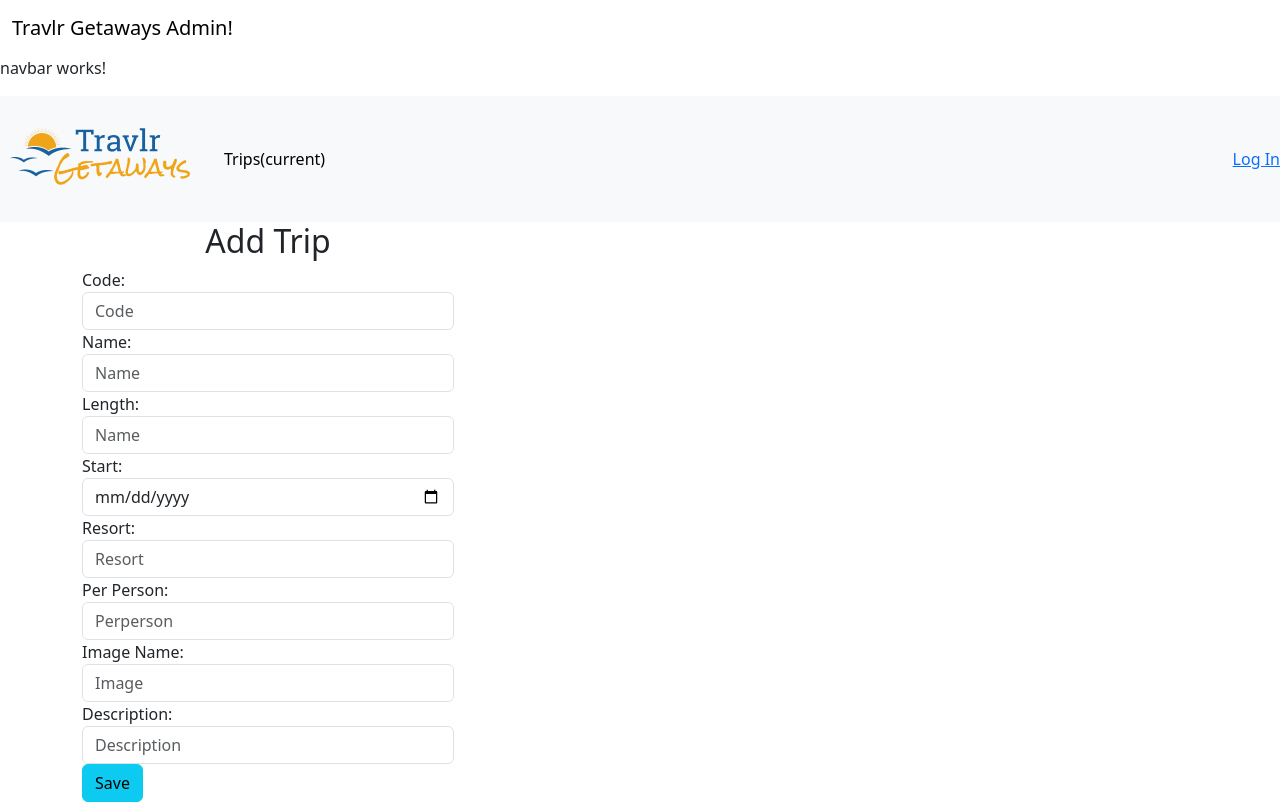
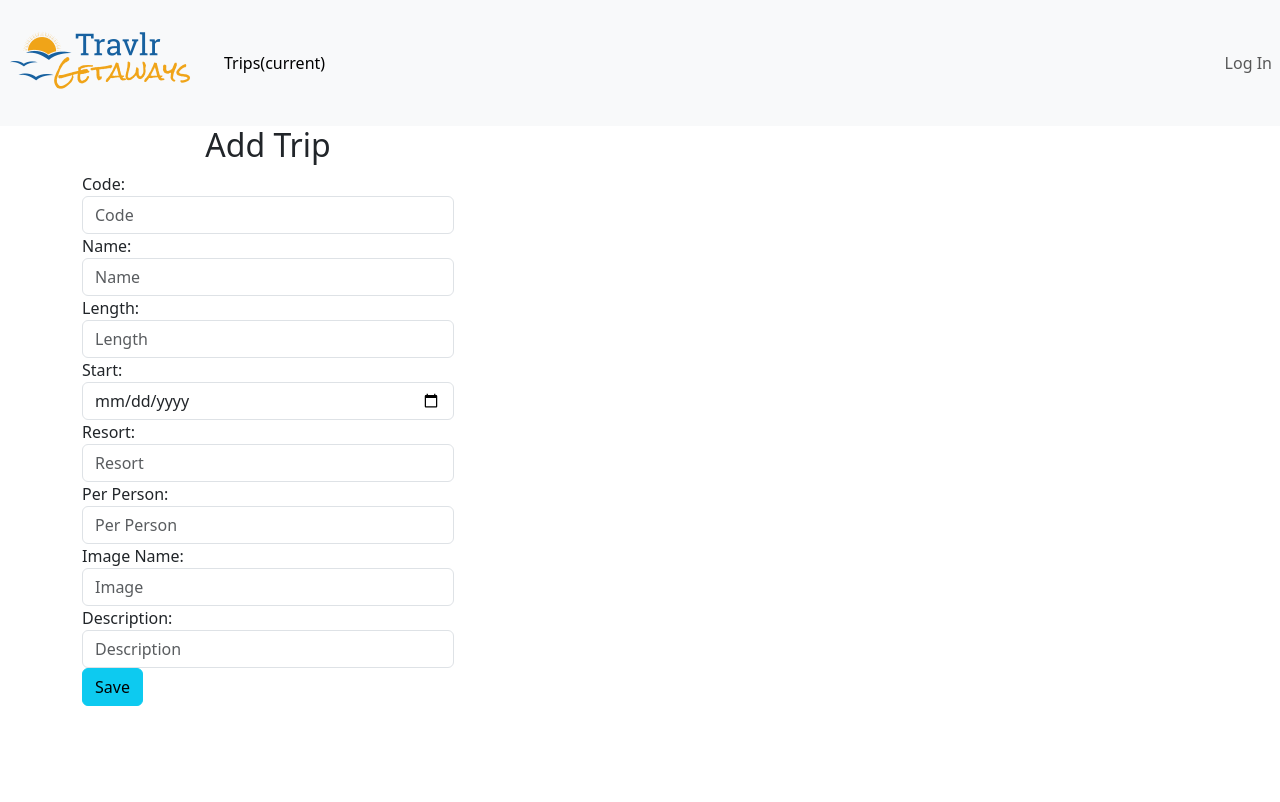
Before and after one commit to CodeJR911/CS-465-Full-Stack-Development-I, an Angular app in the folder app_admin/: page /add-trip in a window 1280 px wide. Built offline with nearby package versions, Linux system fonts and the light colour scheme.

Commit message:
updates to clean up component code

```diff
--- a/app_admin/src/app/add-trip/add-trip.component.html
+++ b/app_admin/src/app/add-trip/add-trip.component.html
@@ -7,8 +7,7 @@
             <label>Code:</label>
             <input type="text" formControlName="code"
                 placeholder="Code" class="form-control"
-                [ngClass]="{ 'is-invalid': submitted && f['code'].errors
-}">
+                [ngClass]="{ 'is-invalid': submitted && f['code'].errors }">
             <div *ngIf="submitted && f['code'].errors">
                 <div *ngIf="f['code'].errors?.['required']">
                     Trip Code is required
@@ -19,8 +18,7 @@
             <label>Name:</label>
             <input type="text" formControlName="name"
                 placeholder="Name" class="form-control"
-            [ngClass]="{ 'is-invalid': submitted && f['name'].errors
-}">
+                [ngClass]="{ 'is-invalid': submitted && f['name'].errors }">
             <div *ngIf="submitted && f['name'].errors">
                 <div *ngIf="f['name'].errors?.['required']">
                     Name is required
@@ -30,25 +28,22 @@
         <div class="form-group">
             <label>Length:</label>
             <input type="text" formControlName="length"
-            placeholder="Name" class="form-control"
-            [ngClass]="{ 'is-invalid': submitted && f['length'].errors
-}">
+                placeholder="Length" class="form-control"
+                [ngClass]="{ 'is-invalid': submitted && f['length'].errors }">
             <div *ngIf="submitted && f['length'].errors">
                 <div *ngIf="f['length'].errors?.['required']">
                     Length is required
                 </div>
             </div>
         </div>
-
         <div class="form-group">
             <label>Start:</label>
             <input type="date" formControlName="start"
                 placeholder="Start" class="form-control"
-            [ngClass]="{ 'is-invalid': submitted && f['start'].errors
-}">
+                [ngClass]="{ 'is-invalid': submitted && f['start'].errors }">
             <div *ngIf="submitted && f['start'].errors">
                 <div *ngIf="f['start'].errors?.['required']">
-                Date is required
+                    Start Date is required
                 </div>
             </div>
         </div>
@@ -56,8 +51,7 @@
             <label>Resort:</label>
             <input type="text" formControlName="resort"
                 placeholder="Resort" class="form-control"
-            [ngClass]="{ 'is-invalid': submitted && f['resort'].errors
-}">
+                [ngClass]="{ 'is-invalid': submitted && f['resort'].errors }">
             <div *ngIf="submitted && f['resort'].errors">
                 <div *ngIf="f['resort'].errors?.['required']">
                     Resort is required
@@ -67,22 +61,19 @@
         <div class="form-group">
             <label>Per Person:</label>
             <input type="text" formControlName="perPerson"
-            placeholder="Perperson" class="form-control"
-            [ngClass]="{ 'is-invalid': submitted &&
-f['perPerson'].errors }">
+                placeholder="Per Person" class="form-control"
+                [ngClass]="{ 'is-invalid': submitted && f['perPerson'].errors }">
             <div *ngIf="submitted && f['perPerson'].errors">
                 <div *ngIf="f['perPerson'].errors?.['required']">
                     Per Person is required
                 </div>
             </div>
         </div>
-
         <div class="form-group">
             <label>Image Name:</label>
             <input type="text" formControlName="image"
                 placeholder="Image" class="form-control"
-            [ngClass]="{ 'is-invalid': submitted && f['image'].errors
-}">
+                [ngClass]="{ 'is-invalid': submitted && f['image'].errors }">
             <div *ngIf="submitted && f['image'].errors">
                 <div *ngIf="f['image'].errors?.['required']">
                     Image Name is required
@@ -93,8 +84,7 @@ f['perPerson'].errors }">
             <label>Description:</label>
             <input type="text" formControlName="description"
                 placeholder="Description" class="form-control"
-                [ngClass]="{ 'is-invalid': submitted &&
-f['description'].errors }">
+                [ngClass]="{ 'is-invalid': submitted && f['description'].errors }">
             <div *ngIf="submitted && f['description'].errors">
                 <div *ngIf="f['description'].errors?.['required']">
                     Description is required
--- a/app_admin/src/app/app.component.html
+++ b/app_admin/src/app/app.component.html
@@ -1,12 +1,4 @@
-<!-- <h1>{{ title }}</h1> -->
-<nav class="navbar navbar-default">
-    <div class="container-fluid">
-      <a class="navbar-brand" href="#">{{ title }}</a>
-    </div>
-  </nav>
-  <app-navbar></app-navbar>
-  <div class="container">
-<!-- <app-trip-listing></app-trip-listing> -->
-
-    <router-outlet></router-outlet>
-  </div>
+<app-navbar></app-navbar>
+<div class="container">
+  <router-outlet></router-outlet>
+</div>
--- a/app_admin/src/app/edit-trip/edit-trip.component.html
+++ b/app_admin/src/app/edit-trip/edit-trip.component.html
@@ -1,37 +1,36 @@
 <div class="col-md-4">
     <h2 class="text-center">Edit Trip</h2>
-    <form *ngIf="editForm" [formGroup]="editForm"(ngSubmit)="onSubmit()">
+    <form *ngIf="editForm" [formGroup]="editForm" (ngSubmit)="onSubmit()">
 
         <div class="form-group">
             <label>Code:</label>
             <input type="text" formControlName="code"
                 placeholder="Code" class="form-control"
-                [ngClass]="{ 'is-invalid': submitted && f['code'].errors
-}">
+                [ngClass]="{ 'is-invalid': submitted && f['code'].errors }">
             <div *ngIf="submitted && f['code'].errors">
                 <div *ngIf="f['code'].errors?.['required']">
                     Trip Code is required
                 </div>
             </div>
         </div>
+
         <div class="form-group">
             <label>Name:</label>
             <input type="text" formControlName="name"
                 placeholder="Name" class="form-control"
-            [ngClass]="{ 'is-invalid': submitted && f['name'].errors
-}">
+                [ngClass]="{ 'is-invalid': submitted && f['name'].errors }">
             <div *ngIf="submitted && f['name'].errors">
                 <div *ngIf="f['name'].errors?.['required']">
                     Name is required
                 </div>
             </div>
         </div>
+
         <div class="form-group">
             <label>Length:</label>
             <input type="text" formControlName="length"
-            placeholder="Name" class="form-control"
-            [ngClass]="{ 'is-invalid': submitted && f['length'].errors
-}">
+                placeholder="Length" class="form-control"
+                [ngClass]="{ 'is-invalid': submitted && f['length'].errors }">
             <div *ngIf="submitted && f['length'].errors">
                 <div *ngIf="f['length'].errors?.['required']">
                     Length is required
@@ -43,32 +42,31 @@
             <label>Start:</label>
             <input type="date" formControlName="start"
                 placeholder="Start" class="form-control"
-            [ngClass]="{ 'is-invalid': submitted && f['start'].errors
-}">
+                [ngClass]="{ 'is-invalid': submitted && f['start'].errors }">
             <div *ngIf="submitted && f['start'].errors">
                 <div *ngIf="f['start'].errors?.['required']">
-                Date is required
+                    Start Date is required
                 </div>
             </div>
         </div>
+
         <div class="form-group">
             <label>Resort:</label>
             <input type="text" formControlName="resort"
                 placeholder="Resort" class="form-control"
-            [ngClass]="{ 'is-invalid': submitted && f['resort'].errors
-}">
+                [ngClass]="{ 'is-invalid': submitted && f['resort'].errors }">
             <div *ngIf="submitted && f['resort'].errors">
                 <div *ngIf="f['resort'].errors?.['required']">
                     Resort is required
                 </div>
             </div>
         </div>
+
         <div class="form-group">
             <label>Per Person:</label>
             <input type="text" formControlName="perPerson"
-            placeholder="Perperson" class="form-control"
-            [ngClass]="{ 'is-invalid': submitted &&
-f['perPerson'].errors }">
+                placeholder="Per Person" class="form-control"
+                [ngClass]="{ 'is-invalid': submitted && f['perPerson'].errors }">
             <div *ngIf="submitted && f['perPerson'].errors">
                 <div *ngIf="f['perPerson'].errors?.['required']">
                     Per Person is required
@@ -80,26 +78,26 @@ f['perPerson'].errors }">
             <label>Image Name:</label>
             <input type="text" formControlName="image"
                 placeholder="Image" class="form-control"
-            [ngClass]="{ 'is-invalid': submitted && f['image'].errors
-}">
+                [ngClass]="{ 'is-invalid': submitted && f['image'].errors }">
             <div *ngIf="submitted && f['image'].errors">
                 <div *ngIf="f['image'].errors?.['required']">
                     Image Name is required
                 </div>
             </div>
         </div>
+
         <div class="form-group">
             <label>Description:</label>
             <input type="text" formControlName="description"
                 placeholder="Description" class="form-control"
-                [ngClass]="{ 'is-invalid': submitted &&
-f['description'].errors }">
+                [ngClass]="{ 'is-invalid': submitted && f['description'].errors }">
             <div *ngIf="submitted && f['description'].errors">
                 <div *ngIf="f['description'].errors?.['required']">
                     Description is required
                 </div>
             </div>
         </div>
+
         <button type="submit" class="btn btn-info">Save</button>
     </form>
 </div>
--- a/app_admin/src/app/navbar/navbar.component.html
+++ b/app_admin/src/app/navbar/navbar.component.html
@@ -1,4 +1,3 @@
-<p>navbar works!</p>
 <nav class="navbar navbar-expand navbar-light bg-light">
     <a class="navbar-brand" href="#"><img src="/assets/images/logo.png"></a>
     <button class="navbar-toggler" type="button" data-toggle="collapse" data-target="#navbarNavAltMarkup" aria-controls="navbarNavAltMarkup" aria-expanded="false" aria-label="Toggle navigation">
@@ -6,15 +5,15 @@
     </button>
     <div class="collapse navbar-collapse" id="navbarNavAltMarkup">
         <div class="navbar-nav">
-            <a class="nav-link active" routerLink="">Trips<span class=" sr-only ">(current)</span></a>
+            <a class="nav-link active" routerLink="">Trips<span class="sr-only">(current)</span></a>
         </div>
     </div>
-        <div class="navbar-end ">
-            <a class="nav-item" routerLink="login" *ngIf="!isLoggedIn()">
+    <div class="navbar-nav ml-auto">
+        <a class="nav-item nav-link" routerLink="login" *ngIf="!isLoggedIn()">
             <span class="has-icon-left">Log In</span>
         </a>
-            <a class="nav-item active" (click)="onLogout()" *ngIf="isLoggedIn()">
-                <span class="has-icon-left ">Log Out</span>
+        <a class="nav-item nav-link active" (click)="onLogout()" *ngIf="isLoggedIn()">
+            <span class="has-icon-left">Log Out</span>
         </a>
     </div>
 </nav>
--- a/app_admin/src/app/trip-listing/trip-listing.component.html
+++ b/app_admin/src/app/trip-listing/trip-listing.component.html
@@ -1,9 +1,11 @@
-<!-- <pre>{{trips | json}}</pre> -->
 <div *ngIf="isLoggedIn()">
     <button (click)="addTrip()" class="btn btn-info">Add Trip</button>
- </div>
-<div class="row">
+  </div>
+  <div class="row" *ngIf="trips.length > 0">
     <div *ngFor="let trip of trips" class="col-md-4">
-        <app-trip-card [trip]="trip" class="card-deck-2"></app-trip-card>
+      <app-trip-card [trip]="trip" class="card-deck-2"></app-trip-card>
     </div>
-</div>
+  </div>
+  <div *ngIf="trips.length === 0" class="text-center">
+    <p>No trips available.</p>
+  </div>
```
Also changed, not shown: app_admin/src/app/login/login.component.html (+3 -4 lines), app_admin/src/app/trip-card/trip-card.component.html (+9 -13 lines). Lines whose indentation alone changed are shown as unchanged.
